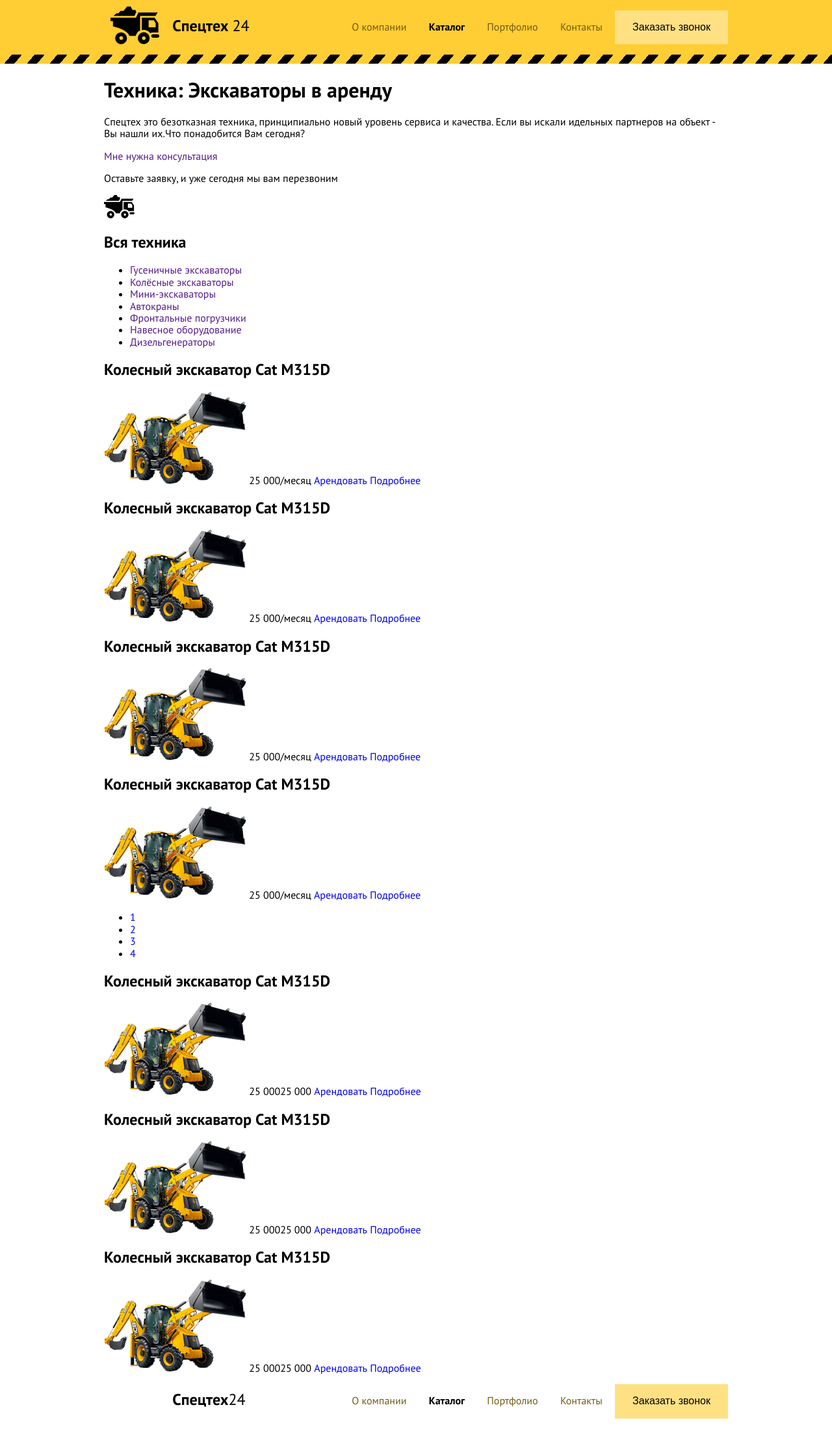
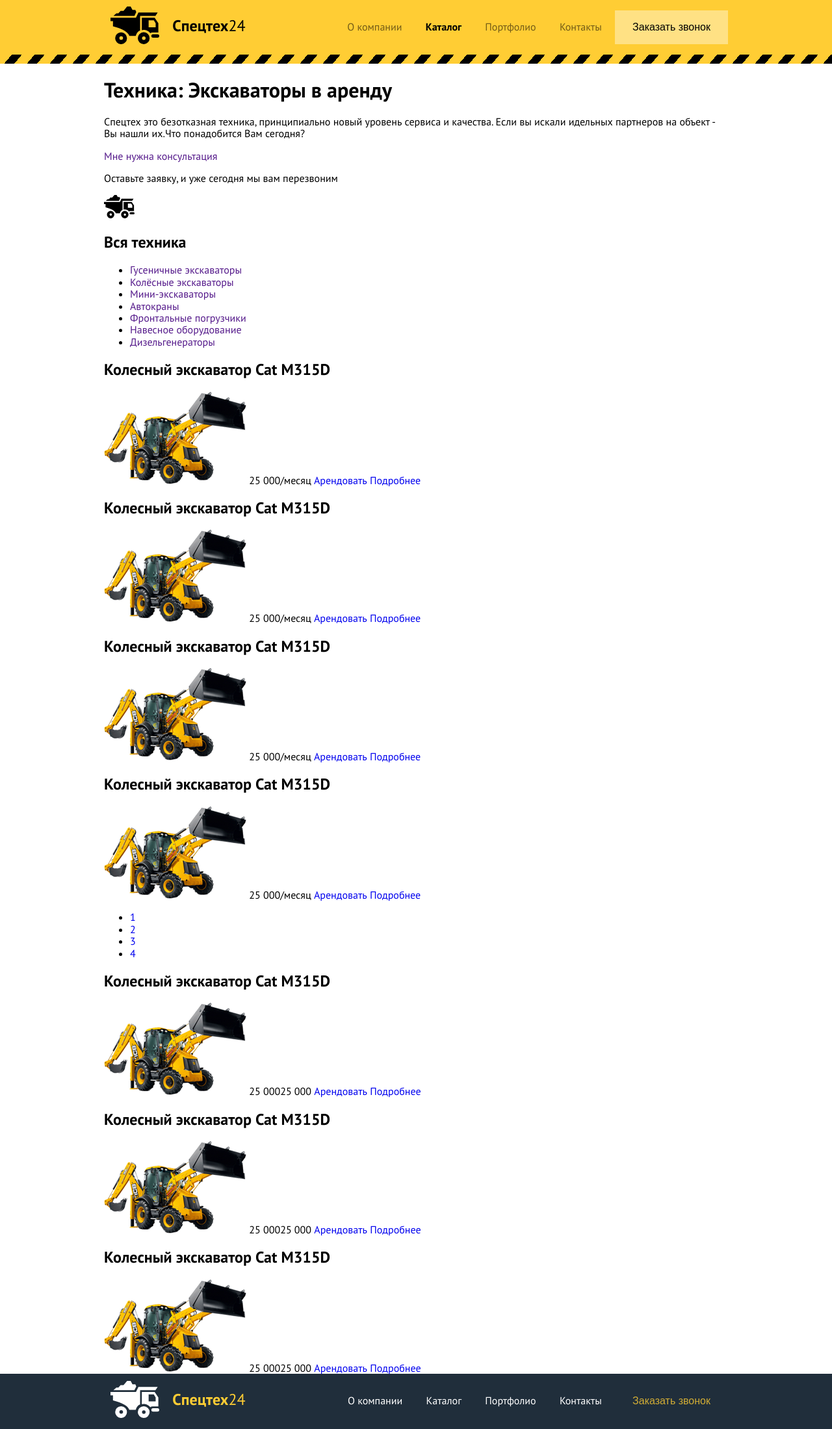
Before and after one commit to lukinasargy/spectex24, a plain HTML site: page catalog.html in a window 1280 px wide. Shown: the whole page at 65% size. Drawn offline with Linux system fonts and the light colour scheme.

Commit message:
7
хедер футер

```diff
--- a/css/style.css
+++ b/css/style.css
@@ -11,7 +11,7 @@ header {
 	overflow: hidden;
 }
 
-.header-menu .header-menu-active {
+header .header-menu .header-menu-active {
 	font-weight: bold;
 	color: black;
 }
@@ -35,8 +35,10 @@ header {
 .logo-link-text{
 	vertical-align: middle;
 	font-weight: bold;
-	color: #000;
 	font-size: 24px;
+}
+header .logo-link-text{
+		color: #000;
 }
 .logo-link-text-24 {
 	font-weight: normal;
@@ -50,13 +52,51 @@ header {
 	display: inline-block;
 }
 .header-menu a {
-	padding: 15px;
+	padding: 14px;
 	font-size: 16px;
-	color: #735c17;
+	border: 2px solid rgba(255, 205, 52, 0);
 }
 button {
 	background: none;
 	border: none;
-	background-color: #ffe184;
 	padding: 17px 27px;
 }
+
+header .header-menu a:hover {
+	border: 2px solid #bc9d36;
+}
+header .header-menu a:hover:active {
+	border: 2px solid #796e38;
+}
+
+header .header-menu button:hover {
+	background-color: #ffecb2;
+}
+header .header-menu button:hover:active {
+	background-color: #f6bf16;;
+}
+header button {
+	background-color: #ffe184;
+}
+header .header-menu a {
+	color: #735c17;
+}
+footer .header-menu a {
+	color: white;
+}
+footer .logo-link-text{
+		color: #ffcd34;
+}
+footer .header-menu a:hover {
+	border: 2px solid #636d76;
+}
+footer .header-menu a:hover:active {
+	border: 2px solid #a6abb1;
+}
+footer {
+	background-color: #202e3b;
+	overflow: hidden;
+}
+footer button {
+	color: #d2ad35;
+}
```
Also changed, not shown: catalog.html (+1 -1 lines), portfolio.html (+1 -1 lines).
